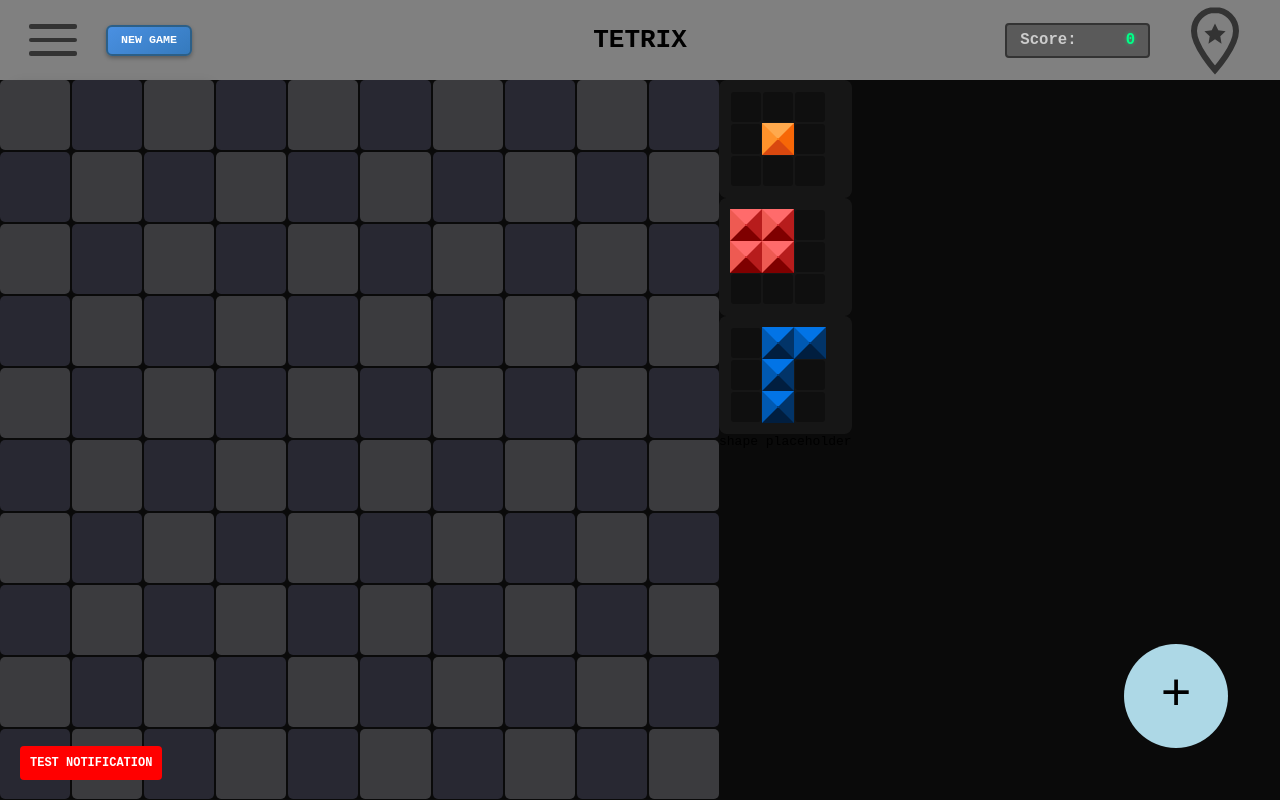
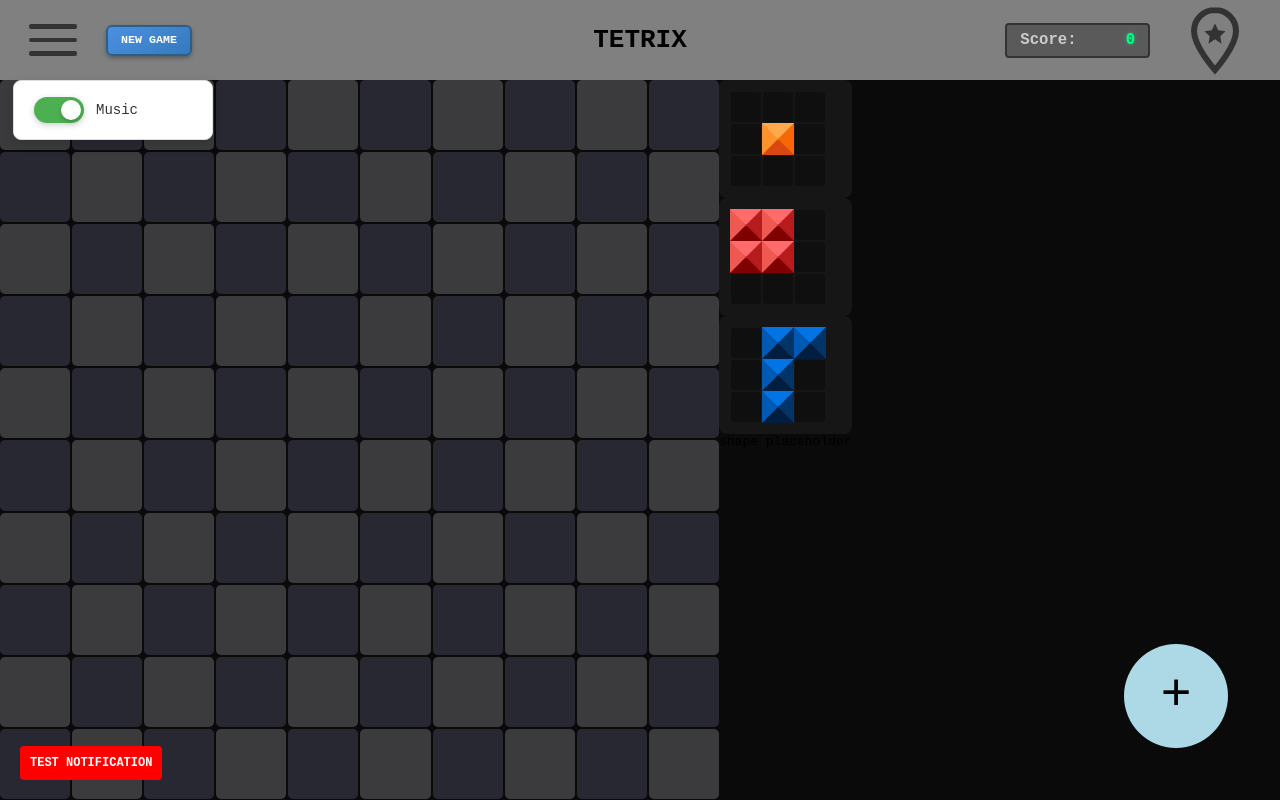
Before and after one commit to tetrix-game/tetrix-game.github.io, a React (Vite) app: page / in a window 1280 px wide. Both pictures are taken after a click on the button 53 px from the left and 40 px from the top of the page. Built offline with nearby package versions, Linux system fonts and the light colour scheme.

Commit message:
fix overlay

```diff
--- a/src/components/MenuDropdown/MenuDropdown.css
+++ b/src/components/MenuDropdown/MenuDropdown.css
@@ -45,15 +45,11 @@
 }
 
 .dropdown-overlay {
-  position: absolute;
-  top: 100%;
-  left: 0;
   background: white;
   border: 1px solid #ddd;
   border-radius: 8px;
   box-shadow: 0 4px 12px rgba(0, 0, 0, 0.15);
   min-width: 200px;
-  z-index: 1001;
   animation: slideDown 0.2s ease-out;
 }
 
--- a/src/components/MenuDropdown/MenuDropdown.tsx
+++ b/src/components/MenuDropdown/MenuDropdown.tsx
@@ -1,29 +1,51 @@
 import React, { useState, useRef, useEffect } from 'react';
+import { createPortal } from 'react-dom';
 import { useMusicControl } from '../Header/MusicControlContext';
 import './MenuDropdown.css';
 
 const MenuDropdown: React.FC = () => {
   const [isOpen, setIsOpen] = useState(false);
+  const [buttonRect, setButtonRect] = useState<DOMRect | null>(null);
   const dropdownRef = useRef<HTMLDivElement>(null);
+  const buttonRef = useRef<HTMLButtonElement>(null);
   const { isMuted, toggleMute } = useMusicControl();
 
   const toggleDropdown = () => {
+    if (!isOpen && buttonRef.current) {
+      // Calculate button position when opening dropdown
+      const rect = buttonRef.current.getBoundingClientRect();
+      setButtonRect(rect);
+    }
     setIsOpen(!isOpen);
   };
 
   // Close dropdown when clicking outside
   useEffect(() => {
+    if (!isOpen) return;
+
     const handleClickOutside = (event: MouseEvent) => {
-      if (dropdownRef.current && !dropdownRef.current.contains(event.target as Node)) {
-        setIsOpen(false);
+      const target = event.target as Node;
+
+      // Don't close if clicking on the button
+      if (buttonRef.current && buttonRef.current.contains(target)) {
+        return;
       }
+
+      // Don't close if clicking inside the dropdown
+      const dropdownElement = document.querySelector('.dropdown-overlay');
+      if (dropdownElement && dropdownElement.contains(target)) {
+        return;
+      }
+
+      // Close if clicking outside
+      setIsOpen(false);
     };
 
     document.addEventListener('mousedown', handleClickOutside);
     return () => {
       document.removeEventListener('mousedown', handleClickOutside);
     };
-  }, []);
+  }, [isOpen]);
 
   // Close dropdown on escape key
   useEffect(() => {
@@ -42,6 +64,7 @@
   return (
     <div className="menu-dropdown" ref={dropdownRef}>
       <button
+        ref={buttonRef}
         className="hamburger-button"
         onClick={toggleDropdown}
         title="Menu"
@@ -55,8 +78,16 @@
         </div>
       </button>
 
-      {isOpen && (
-        <div className="dropdown-overlay">
+      {isOpen && buttonRect && createPortal(
+        <div
+          className="dropdown-overlay"
+          style={{
+            position: 'fixed',
+            top: buttonRect.bottom + window.scrollY,
+            left: buttonRect.left + window.scrollX,
+            zIndex: 10000,
+          }}
+        >
           <div className="dropdown-content">
             <div className="menu-item">
               <label className="toggle-switch" title={isMuted ? 'Turn on music' : 'Turn off music'}>
@@ -72,7 +103,8 @@
               <span className="menu-label">Music</span>
             </div>
           </div>
-        </div>
+        </div>,
+        document.body
       )}
     </div>
   );
```
Also changed, not shown: src/components/Header/Header.css (+8 -4 lines), 1 other file (tests, documents, lock files or other folders).
